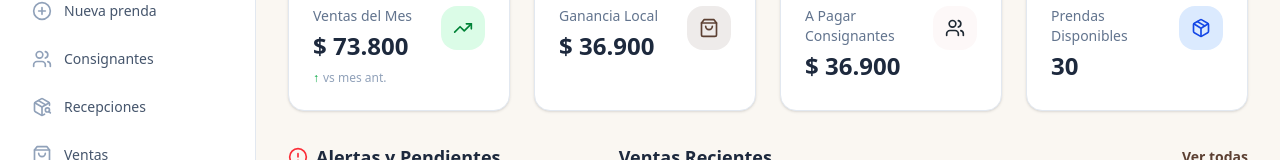
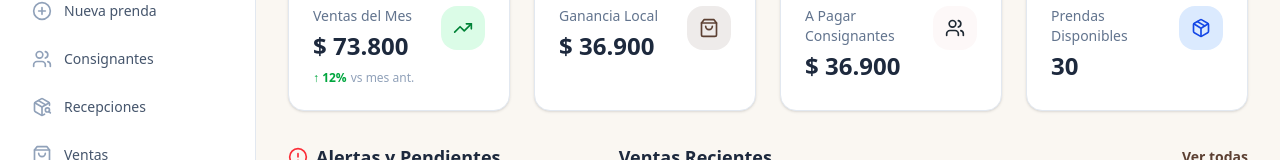
Before and after one commit to Germanmdq/bebes, a Next.js app: page /dashboard in a window 1280 px wide. Shown: the part 211-371 px from the top of the page. Built offline with nearby package versions, Linux system fonts and the light colour scheme.

Commit message:
Fix: final TS stabilization (StatCard and Prenda initials)

```diff
--- a/src/app/(dashboard)/prendas/[id]/page.tsx
+++ b/src/app/(dashboard)/prendas/[id]/page.tsx
@@ -152,7 +152,7 @@ export default function PrendaDetailPage() {
               <div className="flex items-center justify-between p-4 bg-white rounded-2xl border border-slate-100">
                 <div className="flex items-center gap-3">
                   <div className="w-10 h-10 bg-accent/20 rounded-full flex items-center justify-center font-bold text-primary">
-                    {c?.nombre.charAt(0)}{c?.apellido.charAt(0)}
+                    {c?.nombre?.charAt(0) ?? ''}{c?.apellido?.charAt(0) ?? ''}
                   </div>
                   <div>
                     <p className="text-xs font-bold text-slate-400 uppercase">Consignante</p>
--- a/src/components/dashboard/StatCard.tsx
+++ b/src/components/dashboard/StatCard.tsx
@@ -41,7 +41,7 @@ export function StatCard({
               "flex items-center gap-1 text-xs font-semibold mt-2",
               trend.positive ? "text-green-600" : "text-red-600"
             )}>
-              {trend.positive ? '↑' : '↓'} {trend.trend}
+              {trend.positive ? '↑' : '↓'} {trend.value}
               <span className="text-slate-400 font-normal"> vs mes ant.</span>
             </div>
           )}
```
